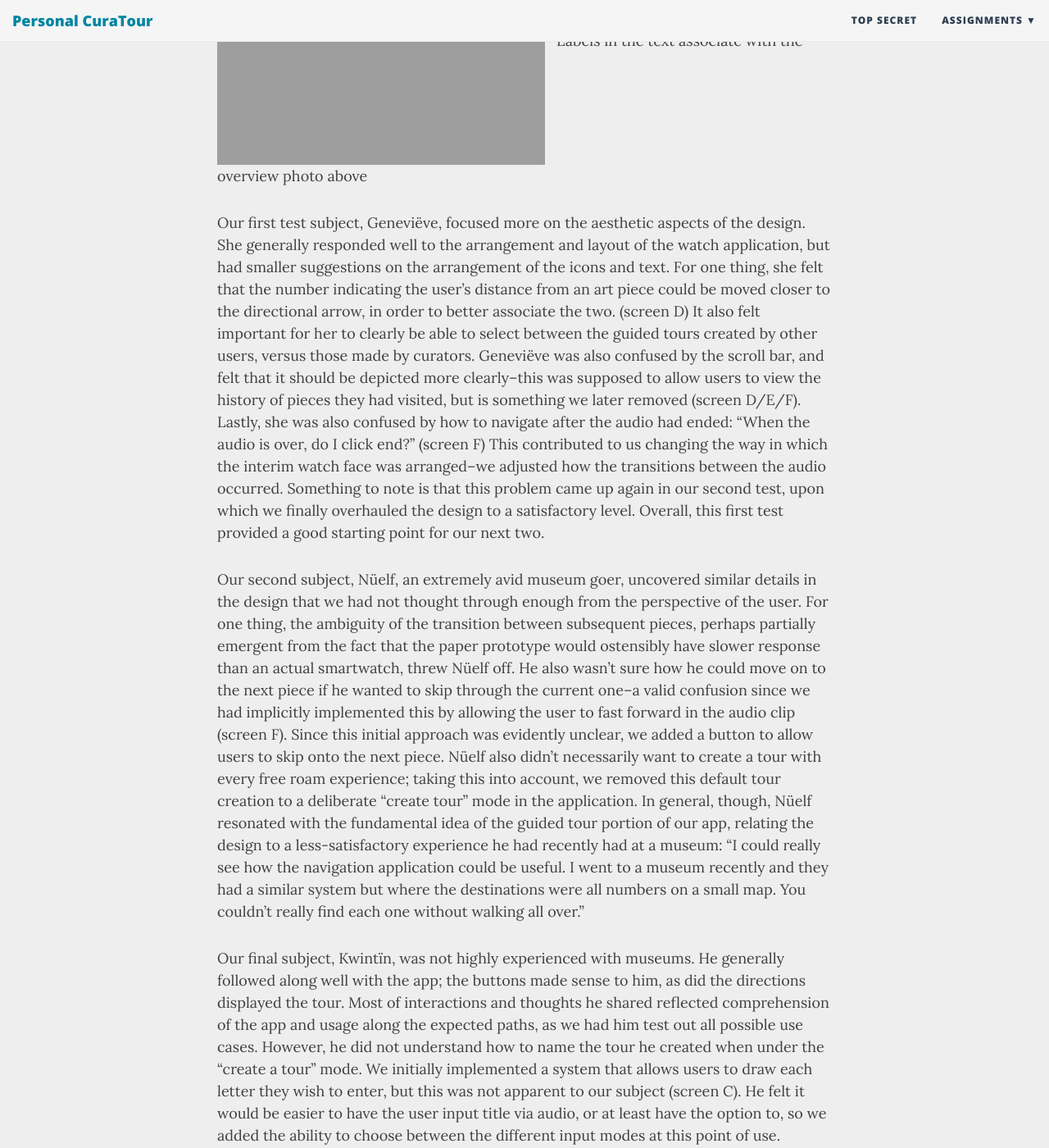
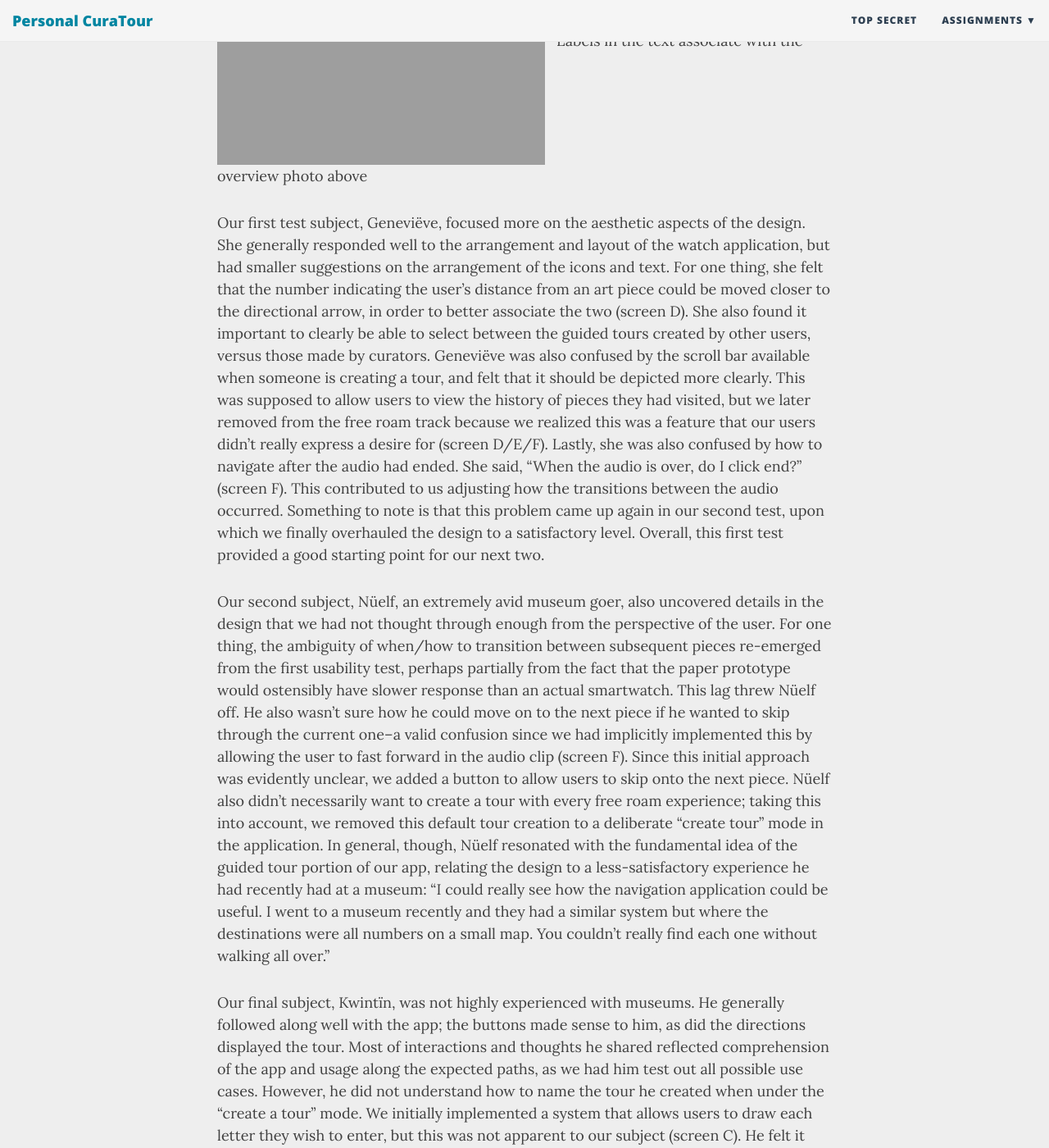
Before and after one commit to krtejeda/PersonalCuraTour, a Jekyll site: the page built from User-Experience-Design-Overview.md, in a window 1280 px wide and 1400 px high, scrolled down 4498 px. Shown: the whole window at 82% size. Built offline with Jekyll 4.4.1, drawn with Linux system fonts in a browser that asks for light colours; nearby versions of some CDN libraries.

Commit message:
Update User-Experience-Design-Overview.md

```diff
--- a/User-Experience-Design-Overview.md
+++ b/User-Experience-Design-Overview.md
@@ -58,11 +58,11 @@ The test subjects generally viewed the design positively, but also identified a
 ![](https://krtejeda.github.io/PersonalCuraTour/img/prototypeEdits.JPG)
 *Labels in the text associate with the overview photo above
 
-Our first test subject, Geneviëve, focused more on the aesthetic aspects of the design.  She generally responded well to the arrangement and layout of the watch application, but had smaller suggestions on the arrangement of the icons and text.  For one thing, she felt that the number indicating the user’s distance from an art piece could be moved closer to the directional arrow, in order to better associate the two. (screen D)  It also felt important for her to clearly be able to select between the guided tours created by other users, versus those made by curators.  Geneviëve was also confused by the scroll bar, and felt that it should be depicted more clearly--this was supposed to allow users to view the history of pieces they had visited, but is something we later removed (screen D/E/F).  Lastly, she was also confused by how to navigate after the audio had ended: "When the audio is over, do I click end?" (screen F)  This contributed to us changing the way in which the interim watch face was arranged--we adjusted how the transitions between the audio occurred. Something to note is that this problem came up again in our second test, upon which we finally overhauled the design to a satisfactory level. Overall, this first test provided a good starting point for our next two.
+Our first test subject, Geneviëve, focused more on the aesthetic aspects of the design. She generally responded well to the arrangement and layout of the watch application, but had smaller suggestions on the arrangement of the icons and text. For one thing, she felt that the number indicating the user’s distance from an art piece could be moved closer to the directional arrow, in order to better associate the two (screen D). She also found it important to clearly be able to select between the guided tours created by other users, versus those made by curators. Geneviëve was also confused by the scroll bar available when someone is creating a tour, and felt that it should be depicted more clearly. This was supposed to allow users to view the history of pieces they had visited, but we later removed from the free roam track because we realized this was a feature that our users didn't really express a desire for (screen D/E/F). Lastly, she was also confused by how to navigate after the audio had ended. She said, "When the audio is over, do I click end?" (screen F). This contributed to us adjusting how the transitions between the audio occurred. Something to note is that this problem came up again in our second test, upon which we finally overhauled the design to a satisfactory level. Overall, this first test provided a good starting point for our next two.
 
-Our second subject, Nüelf, an extremely avid museum goer, uncovered similar details in the design that we had not thought through enough from the perspective of the user.  For one thing, the ambiguity of the transition between subsequent pieces, perhaps partially emergent from the fact that the paper prototype would ostensibly have slower response than an actual smartwatch, threw Nüelf off.  He also wasn’t sure how he could move on to the next piece if he wanted to skip through the current one--a valid confusion since we had implicitly implemented this by allowing the user to fast forward in the audio clip (screen F).  Since this initial approach was evidently unclear, we added a button to allow users to skip onto the next piece.  Nüelf also didn’t necessarily want to create a tour with every free roam experience; taking this into account, we removed this default tour creation to a deliberate “create tour” mode in the application.  In general, though, Nüelf resonated with the fundamental idea of the guided tour portion of our app, relating the design to a less-satisfactory experience he had recently had at a museum: “I could really see how the navigation application could be useful.  I went to a museum recently and they had a similar system but where the destinations were all numbers on a small map.  You couldn’t really find each one without walking all over.”
+Our second subject, Nüelf, an extremely avid museum goer, also uncovered details in the design that we had not thought through enough from the perspective of the user. For one thing, the ambiguity of when/how to transition between subsequent pieces re-emerged from the first usability test, perhaps partially from the fact that the paper prototype would ostensibly have slower response than an actual smartwatch. This lag threw Nüelf off. He also wasn’t sure how he could move on to the next piece if he wanted to skip through the current one--a valid confusion since we had implicitly implemented this by allowing the user to fast forward in the audio clip (screen F). Since this initial approach was evidently unclear, we added a button to allow users to skip onto the next piece.  Nüelf also didn’t necessarily want to create a tour with every free roam experience; taking this into account, we removed this default tour creation to a deliberate “create tour” mode in the application. In general, though, Nüelf resonated with the fundamental idea of the guided tour portion of our app, relating the design to a less-satisfactory experience he had recently had at a museum: “I could really see how the navigation application could be useful. I went to a museum recently and they had a similar system but where the destinations were all numbers on a small map. You couldn’t really find each one without walking all over.”
 
-Our final subject, Kwintïn, was not highly experienced with museums.  He generally followed along well with the app; the buttons made sense to him, as did the directions displayed the tour.   Most of interactions and thoughts he shared reflected comprehension of the app and usage along the expected paths, as we had him test out all possible use cases.  However, he did not understand how to name the tour he created when under the “create a tour” mode.  We initially implemented a system that allows users to draw each letter they wish to enter, but this was not apparent to our subject (screen C). He felt it would be easier to have the user input title via audio, or at least have the option to, so we added the ability to choose between the different input modes at this point of use.  Kwintïn also did not pick up on the ability to scroll during the tour to view one’s viewing history; this led us to rethink our design and move this feature to the end of a tour, given that there would be a lot of information presented during the tour already (screen D/E/F).  He noted: "It would be better if I could input the title using voice." Overall, though, Kwintïn felt that the application made sense and could have useful impact in a museum.
+Our final subject, Kwintïn, was not highly experienced with museums. He generally followed along well with the app; the buttons made sense to him, as did the directions displayed the tour. Most of interactions and thoughts he shared reflected comprehension of the app and usage along the expected paths, as we had him test out all possible use cases. However, he did not understand how to name the tour he created when under the “create a tour” mode.  We initially implemented a system that allows users to draw each letter they wish to enter, but this was not apparent to our subject (screen C). He felt it would be easier to have the user input title via audio, or at least have the option to, so we added the ability to choose between the different input modes at this point of use.  Kwintïn also did not pick up on the ability to scroll during the tour to view one’s viewing history; this led us to rethink our design and move this feature to the end of a tour, given that there would be a lot of information presented during the tour already (screen D/E/F). He noted: "It would be better if I could input the title using voice." Overall, though, Kwintïn felt that the application made sense and could have useful impact in a museum.
 
 The full results for our usability tests can be found in our [Usability Testing Review](https://krtejeda.github.io/PersonalCuraTour/Usability-Testing-Review/), with more detailed breakdown of the first Usability Test we conducted in our [Usability Testing Check-In](https://krtejeda.github.io/PersonalCuraTour/Usability-Testing-CheckIn/).  Both also discuss the testing process we used.
 
```
